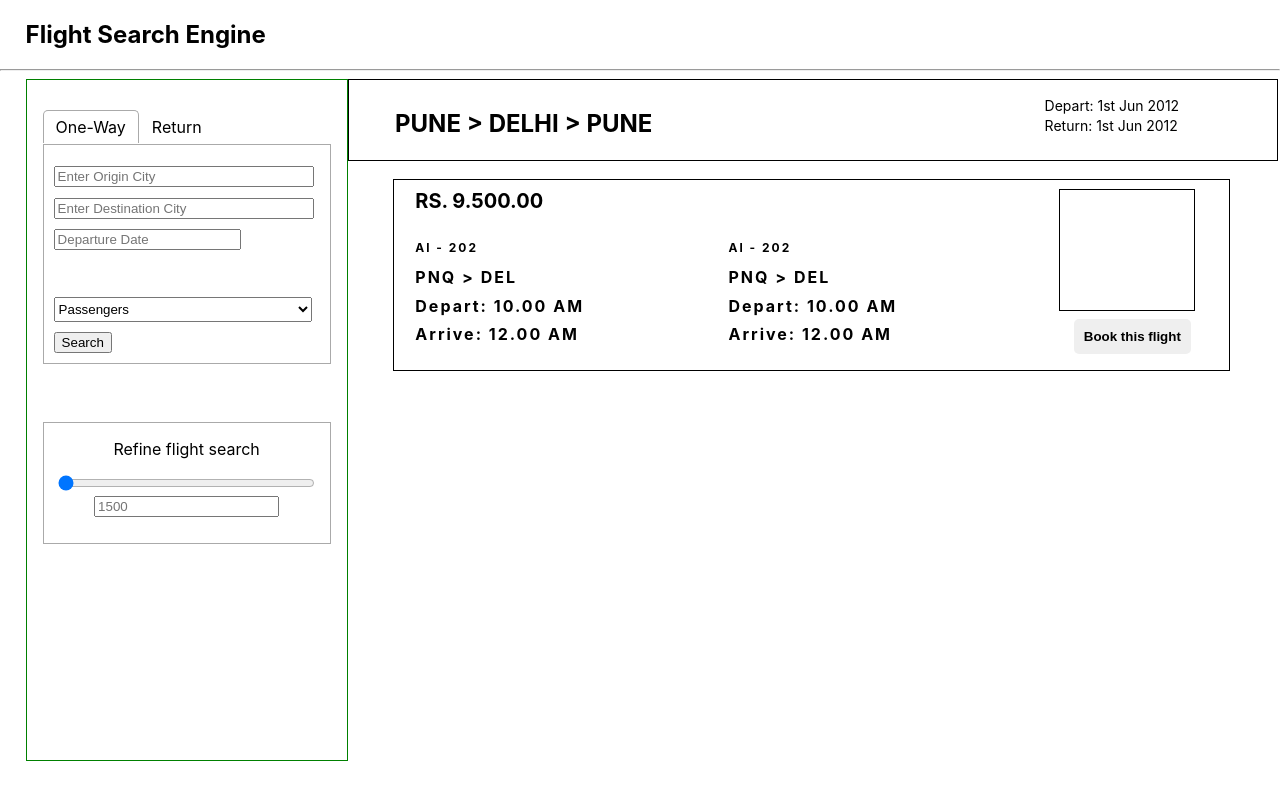
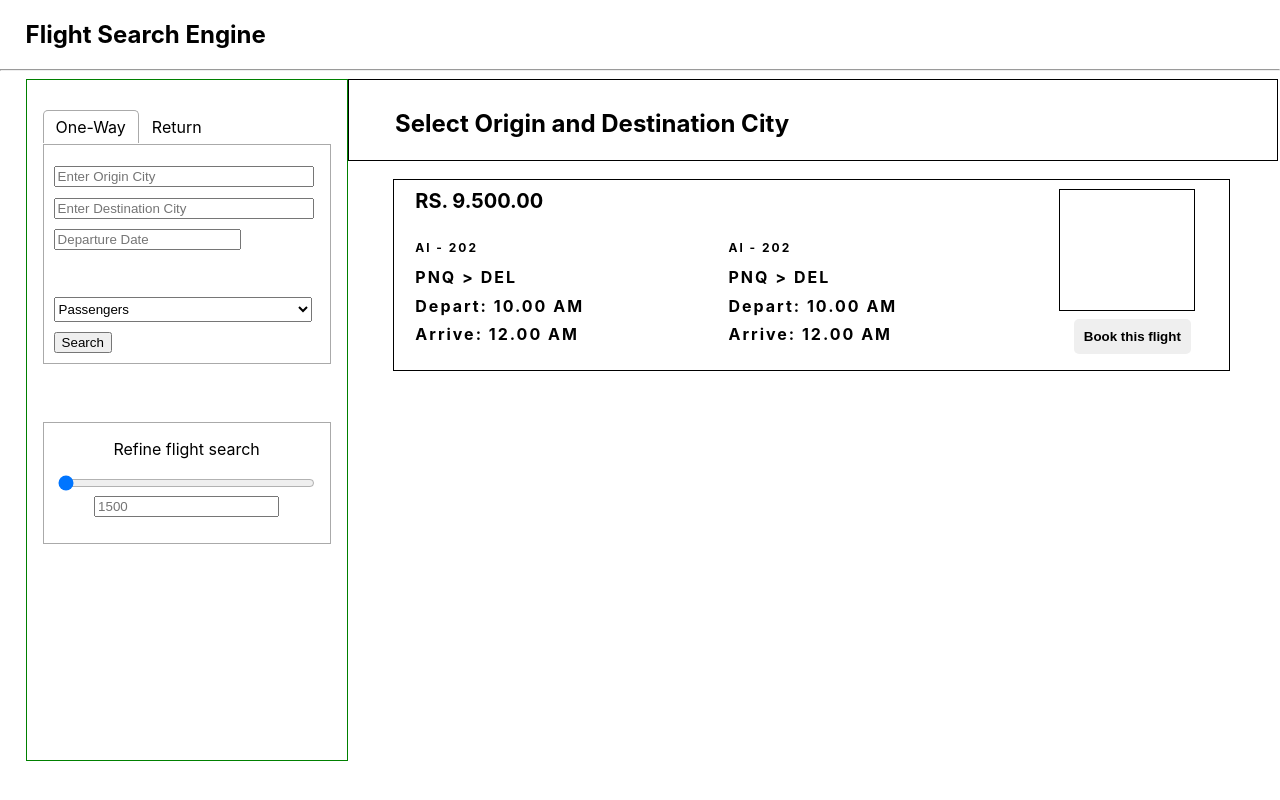
Before and after one commit to Vinesh3124/Metta_Social_Assignment, a React (Create React App) app: page / in a window 1280 px wide. Built offline with nearby package versions, Linux system fonts and the light colour scheme.

Commit message:
Added top nav dynamic data

```diff
--- a/src/Components/FilterBox/FilterBox.jsx
+++ b/src/Components/FilterBox/FilterBox.jsx
@@ -5,7 +5,7 @@ import "react-tabs/style/react-tabs.css";
 import Slider from "../Slider/Slider";
 import CalenderInput from "../CalenderInput/CalenderInput";
 
-const FilterBox = () => {
+const FilterBox = ({setFlightData}) => {
   const [oneway, setOneway] = React.useState(true);
   const [startDate, setStartDate] = React.useState(false);
   const [endDate, setEndDate] = React.useState(false);
@@ -36,6 +36,7 @@ const FilterBox = () => {
     }
     let sDate = `${sp[2]}/${num_month}/${sp[3]}`;
     let str_month = sp[1];
+    let StrDate = `${sp[2]} ${str_month} ${sp[3]}`;
 
     const payload = {
       origin_city: origin,
@@ -43,9 +44,11 @@ const FilterBox = () => {
       passengers: pass,
       start_date: sDate,
       end_date: endDate,
-      price: price
+      price: price,
+      month_str: str_month,
+      string_date: StrDate
     };
-    console.log(payload)
+    setFlightData(payload)
   };
 
   return (
--- a/src/Components/HomePage/HomePage.jsx
+++ b/src/Components/HomePage/HomePage.jsx
@@ -7,14 +7,14 @@ import data from "../../MockData/flightData.json"
 const HomePage = () => {
 
     const [flightData, setFlightData] = React.useState(data)
-    console.log(flightData)
+
     return (
         <>
         <h2 className={styles.heading}>Flight Search Engine</h2>
         <hr />
         <div className={styles.mainContainer}>
-            <FilterBox />
-            <InfoBox />
+            <FilterBox setFlightData={setFlightData} />
+            <InfoBox flightData={flightData}/>
         </div>
         </>
     )
--- a/src/Components/InfoBox/InfoBox.jsx
+++ b/src/Components/InfoBox/InfoBox.jsx
@@ -1,27 +1,39 @@
-import React from 'react'
-import FlightCard from '../FlightCards/FlightCard'
-import styles from "./InfoBox.module.css"
+import React from "react";
+import FlightCard from "../FlightCards/FlightCard";
+import styles from "./InfoBox.module.css";
 
-const InfoBox = () => {
+const InfoBox = ({ flightData }) => {
+  console.log(flightData);
   return (
     <div className={styles.mainContainer}>
       <div className={styles.flightInfoBanner}>
         <div className={styles.flightInfoBanner_destination}>
-                    <h2>{`PUNE > DELHI > PUNE`}</h2>
+          {flightData?.origin_city === undefined || flightData?.origin_city === "" ? (
+            <h2>Select Origin and Destination City</h2>
+          ) : (
+            <>
+              {" "}
+              {flightData?.end_date ? (
+                <h2>{`${flightData?.origin_city} > ${flightData?.dest_city} > ${flightData?.origin_city}`}</h2>
+              ) : (
+                <h2>{`${flightData?.origin_city} > ${flightData?.dest_city}`}</h2>
+              )}
+            </>
+          )}
         </div>
         <div className={styles.flightInfoBanner_date}>
-                    <p>Depart: 1st Jun 2012</p>
-                    <p>Return: 1st Jun 2012</p>
+          {flightData?.start_date  &&
+          <>
+            <p>{`Depart: ${flightData?.string_date}`}</p>
+            {flightData?.end_date && <p>{`Return: ${flightData?.string_date}`}</p>}
+          </>}
         </div>
       </div>
       <div className={styles.cardContainer}>
         <FlightCard />
-                {/* <FlightCard />
-                <FlightCard />
-                <FlightCard /> */}
       </div>
     </div>
-    )
-}
+  );
+};
 
-export default InfoBox
+export default InfoBox;
```
Lines whose indentation alone changed are shown as unchanged.
